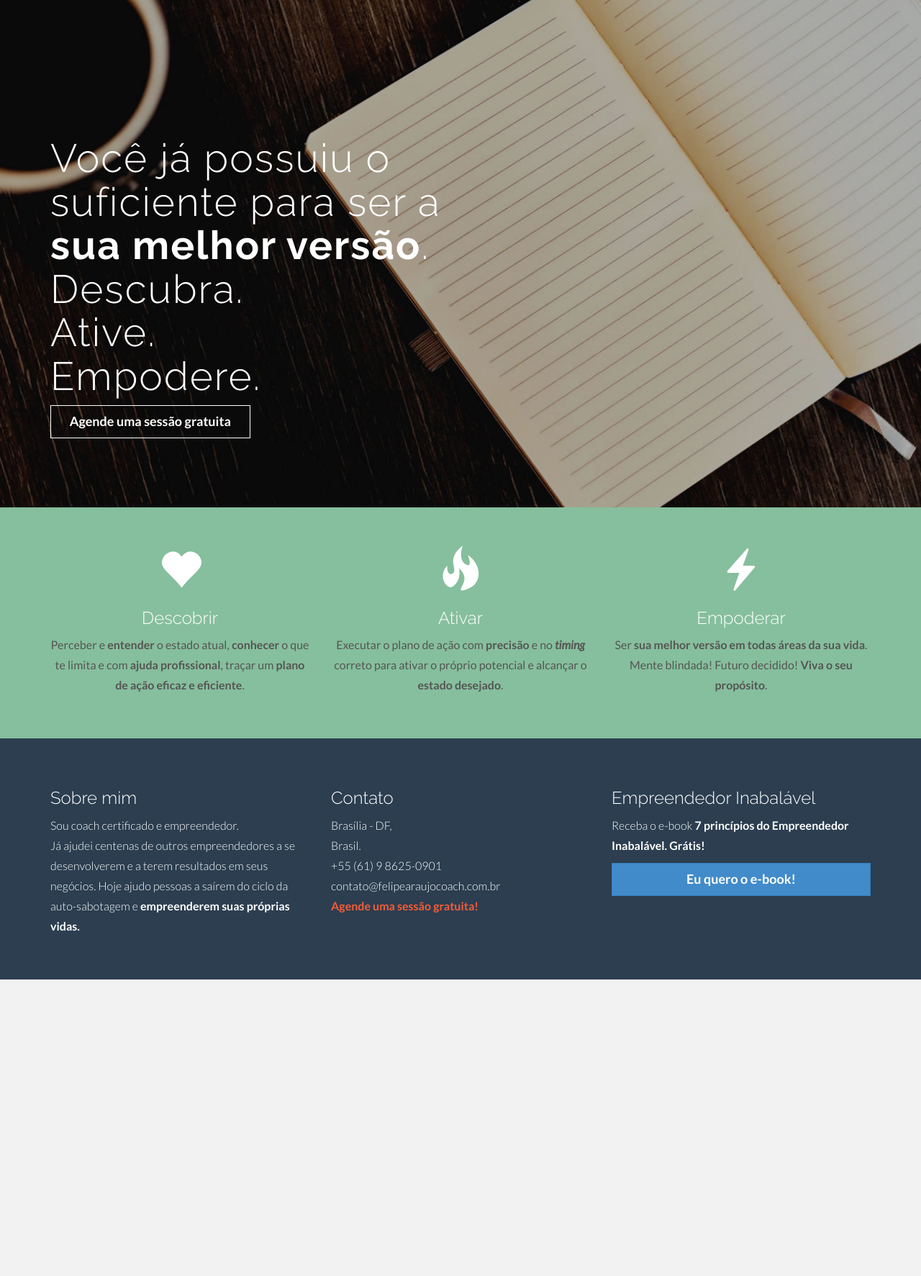
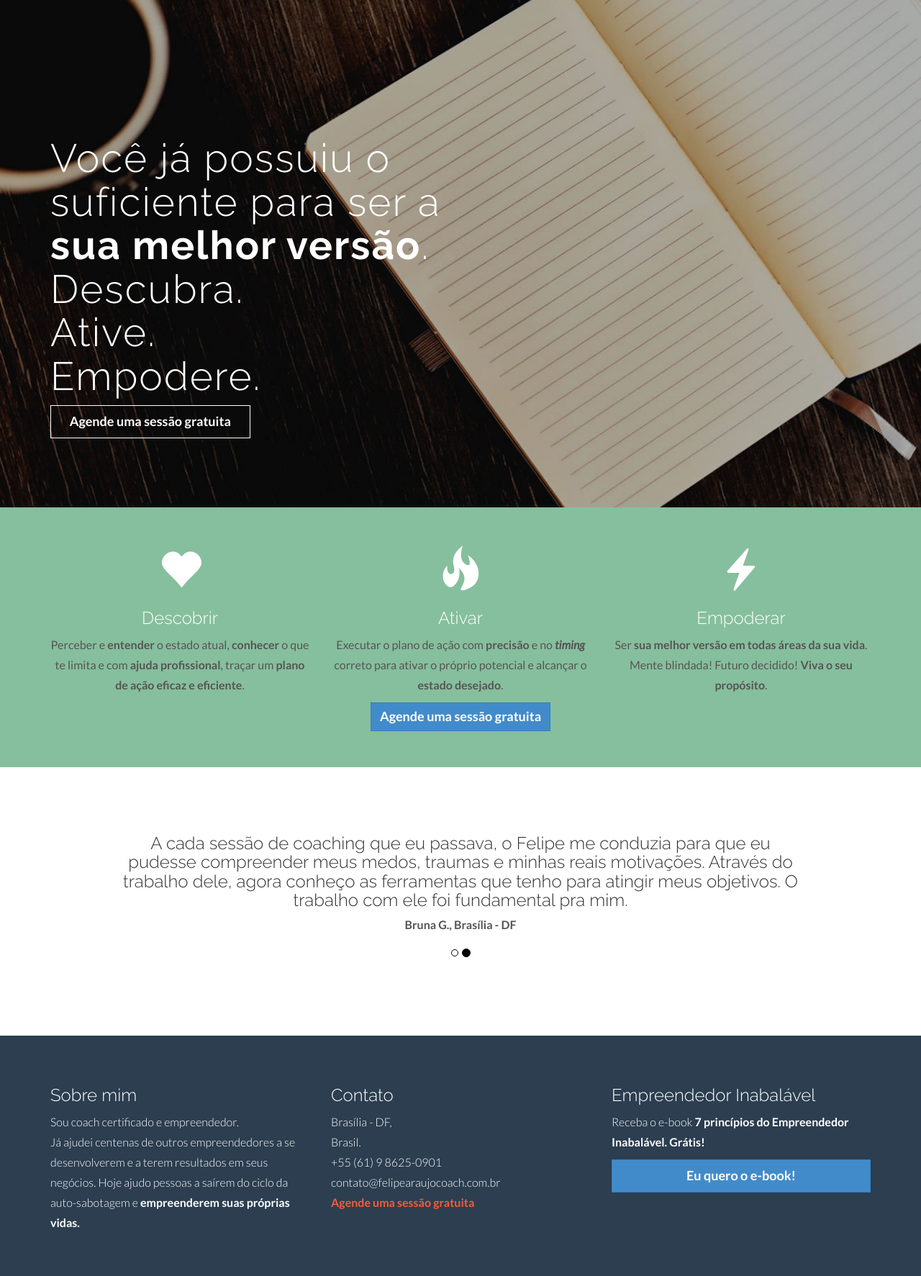
Before and after one commit to araujofelipe/felipearaujocoach, a Jekyll site: the page built from index.html, in a window 1280 px wide. Shown: the whole page at 72% size. Built offline with Jekyll 4.4.1, drawn with Linux system fonts in a browser that asks for light colours; before the commit the page ends 1361 px from its top, so only the background shows below that.

Commit message:
Depoimentos

```diff
--- a/_includes/footer.html
+++ b/_includes/footer.html
@@ -14,7 +14,7 @@
 						Brasil.<br>
 						+55 (61) 9 8625-0901<br/>
 						contato@felipearaujocoach.com.br <br/>
-						<b><a href="https://docs.google.com/forms/d/e/1FAIpQLScnAqGx5EJohJ-dsZgc5qBxxF5G5ILswJpg1kS-LHn7Mj9RMw/viewform">Agende uma sessão gratuita!</a></b>
+						<b><a href="https://docs.google.com/forms/d/e/1FAIpQLScnAqGx5EJohJ-dsZgc5qBxxF5G5ILswJpg1kS-LHn7Mj9RMw/viewform">Agende uma sessão gratuita</a></b>
 					</p>
 
 			</div>
--- a/assets/css/main.css
+++ b/assets/css/main.css
@@ -604,6 +604,19 @@ p>tag {
 .navbar {
     min-height: 55px;
 }
+
+.carousel-indicators li {
+    border: 1px solid #000;
+}
+.carousel-indicators .active {
+    background-color: #000;
+}
+.span-bold {
+    font-weight: 900;
+}
+.item {
+    min-height: 136px;
+}
 @media screen and (max-width: 400px) {
     #db .col-lg-2 {
         padding-left: 20%
--- a/index.html
+++ b/index.html
@@ -45,6 +45,43 @@ title: "Principal"
 				</div>
 			</div>
 			<div class="row centered">
+					<a href="https://docs.google.com/forms/d/e/1FAIpQLScnAqGx5EJohJ-dsZgc5qBxxF5G5ILswJpg1kS-LHn7Mj9RMw/viewform" target="_blank" class="btn btn-primary">Agende uma sessão gratuita</a>
 			</div>
 		</div>
 	</div>
+	<div id="w2">
+		<div class="container">
+			<div class="row centered">
+			<br>
+				<div class="col-lg-10 col-lg-offset-1">
+					<div id="carousel-example-generic" class="carousel slide">
+						<div class="carousel-inner">
+							<div class="item">
+								<h3>
+									O trabalho com o Felipe foi um divisor de águas em minha vida.
+									Durante o processo comecei a me entender e acreditar que sou capaz.
+									O processo de coaching me fez acordar para um novo eu.
+									Serei sempre grata por seu acompanhamento.
+								</h3>
+								<span class="span-bold">Núbia S., Brasília - DF</span>
+							</div>
+							<div class="item active">
+								<h3>A cada sessão de coaching que eu passava, o Felipe me conduzia para que eu pudesse compreender meus medos, traumas e minhas reais motivações.
+									Através do trabalho dele, agora conheço as ferramentas que tenho para atingir meus objetivos. O trabalho com ele foi fundamental pra mim.
+								</h3>
+								<span class="span-bold" >Bruna G., Brasília - DF</span>
+							</div>
+						</div>
+						<br>
+						<br>
+						<br>
+						<ol class="carousel-indicators">
+							<li data-target="#carousel-example-generic" data-slide-to="0" class=""></li>
+							<li data-target="#carousel-example-generic" data-slide-to="1" class="active"></li>
+						</ol>
+					</div>
+				</div>
+			</div>
+			<br>
+		</div>
+	</div>
```
Also changed, not shown: other parts of _includes/footer.html (+5 -0 lines).
